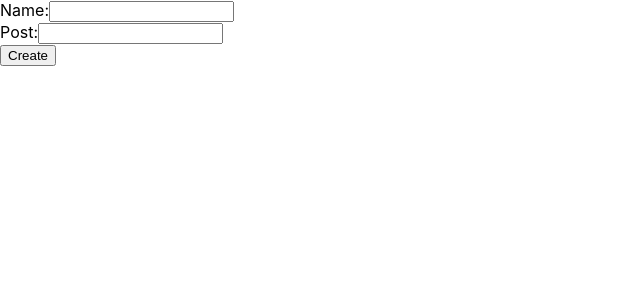
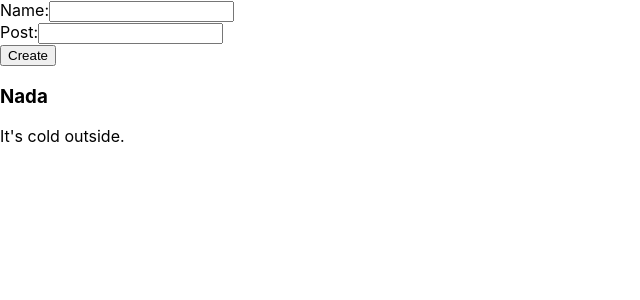
Before and after one commit to n-eti/Social_feed_project, a React (Create React App) app: page / in a window 1280 px wide. Shown: the top 300 px of the page, without its empty margins (0-640 px from the left). Built offline with nearby package versions, Linux system fonts and the light colour scheme.

Commit message:
Created PostList component initial  functionality + Instantiated PostList in App.js

```diff
--- a/src/App.js
+++ b/src/App.js
@@ -1,5 +1,6 @@
 import "./App.css";
 import React, { useState } from "react";
+import PostList from "./Components/PostList/PostList";
 import NewPostForm from "./Components/NewPostForm/NewPostForm";
 
 function App() {
@@ -8,6 +9,7 @@ function App() {
   return (
     <div>
       <NewPostForm />
+      <PostList posts={posts}/>
     </div>
   );
 }
--- a/src/Components/PostList/PostList.jsx
+++ b/src/Components/PostList/PostList.jsx
@@ -0,0 +1,20 @@
+import React from "react";
+
+const PostList = (props) => {
+  console.log(props.posts);
+
+ return (
+    <div>
+      {props.posts.map((post) => {
+        return (
+          <div>
+            <h3>{post.name}</h3>
+            <p>{post.body}</p>
+          </div>
+        )
+      })}
+ </div>
+  );
+}
+
+export default PostList;
```
